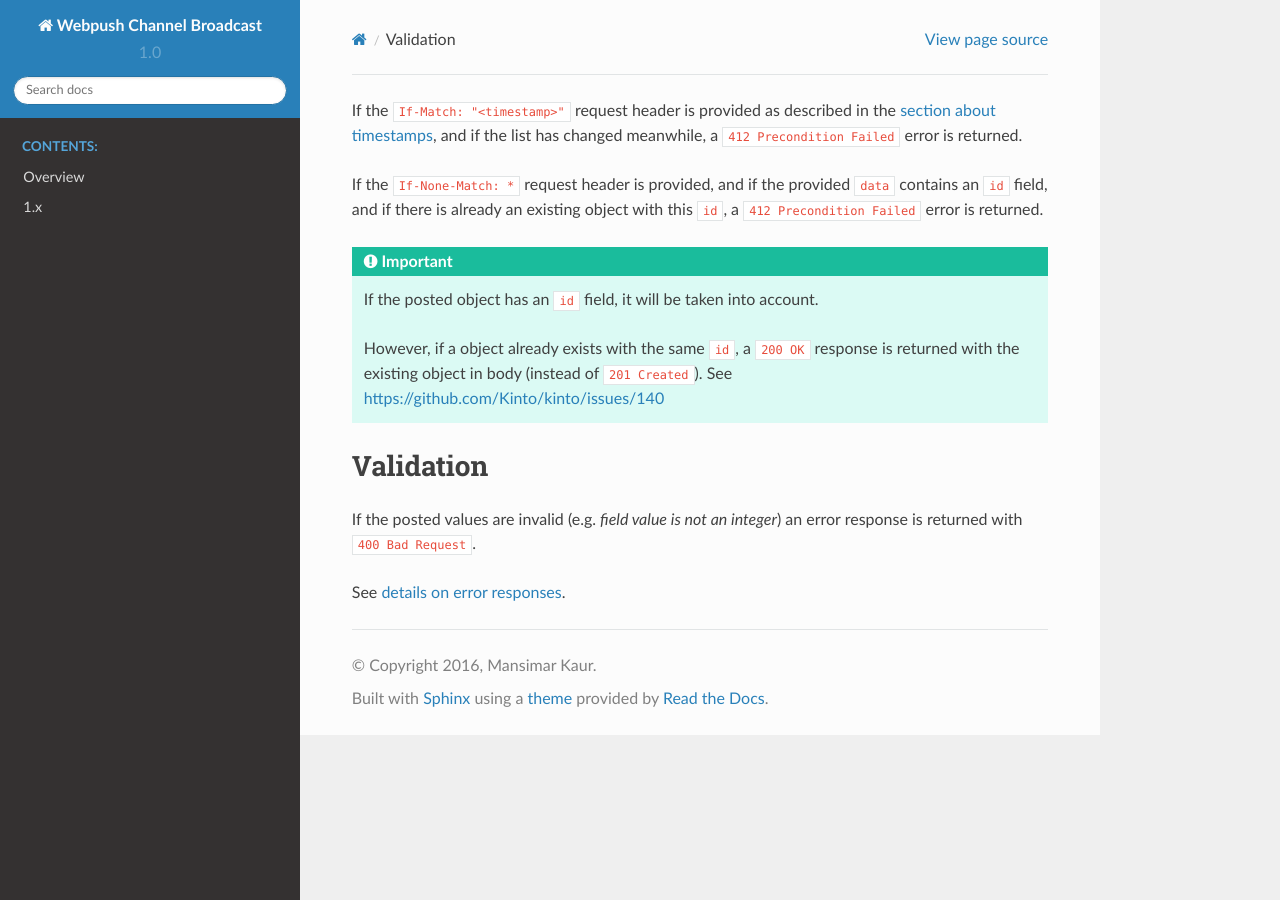
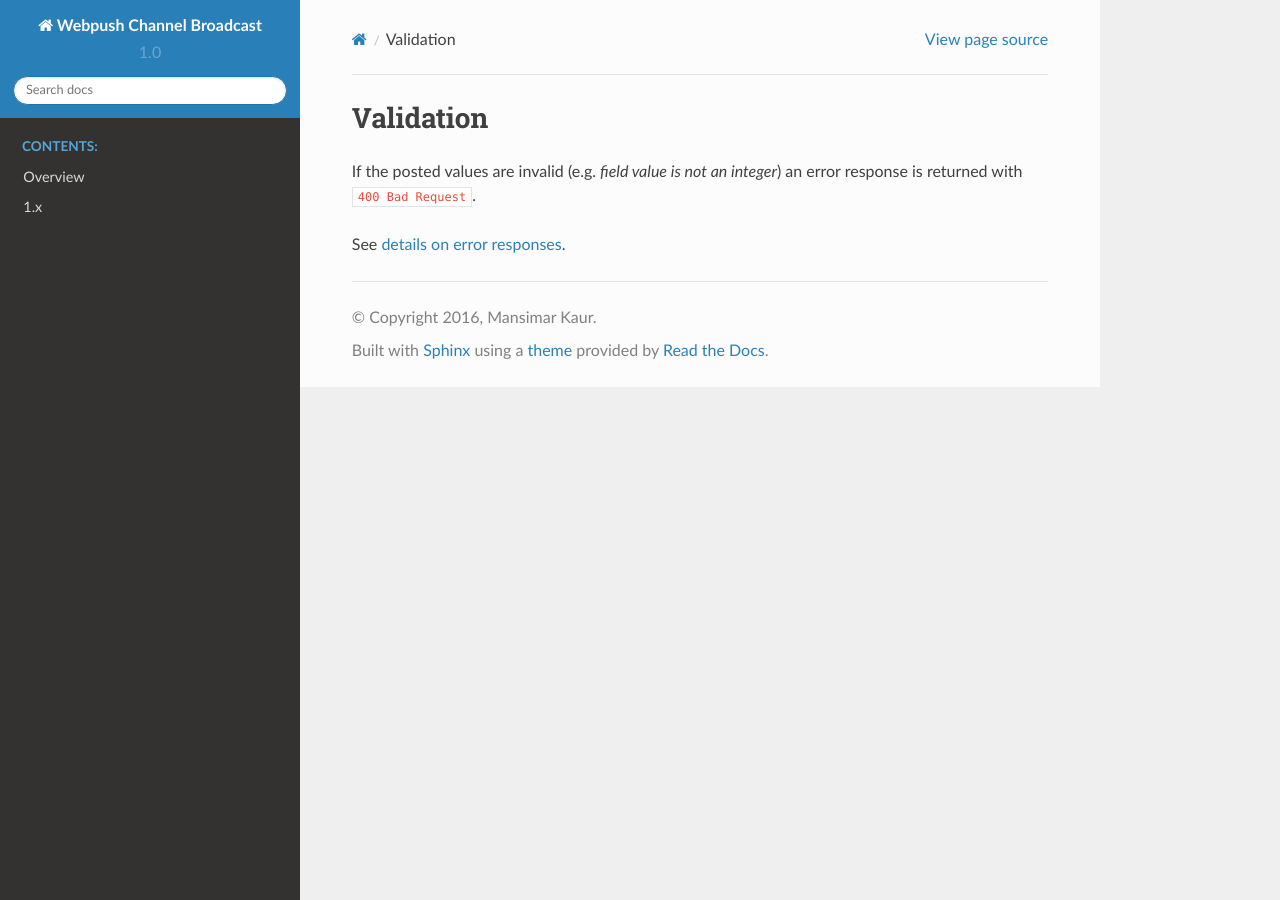
Before and after one commit to webpush-channels/webpush-channels, a Sphinx documentation site: the page built from docs/source/api/_details-post-list.rst, in a window 1280 px wide. Built offline with Sphinx 7.4.7 and the Read the Docs theme 2.0.0, drawn with Linux system fonts in a browser that asks for light colours.

Commit message:
Remove timestamp story.

```diff
--- a/docs/source/api/_details-post-list.rst
+++ b/docs/source/api/_details-post-list.rst
@@ -1,21 +1,3 @@
-
-If the ``If-Match: "<timestamp>"`` request header is provided as described in
-the :ref:`section about timestamps <server-timestamps>`, and if the list has
-changed meanwhile, a |status-412| error is returned.
-
-If the ``If-None-Match: *`` request header is provided, and if the provided ``data``
-contains an ``id`` field, and if there is already an existing object with this ``id``,
-a |status-412| error is returned.
-
-.. important::
-
-    If the posted object has an ``id`` field, it will be taken into account.
-
-    However, if a object already exists with the same ``id``, a |status-200| response
-    is returned with the existing object in body (instead of |status-201|).
-    See https://github.com/Kinto/kinto/issues/140
-
-
 Validation
 ----------
 
--- a/docs/source/api/index.rst
+++ b/docs/source/api/index.rst
@@ -15,7 +15,6 @@ Full detailed API documentation:
    channels
    subscriptions
    utilities
-   timestamps
    backoff
    errors
    deprecation
```
Also changed, not shown: docs/source/api/timestamps.rst (deleted, +0 -122 lines).
